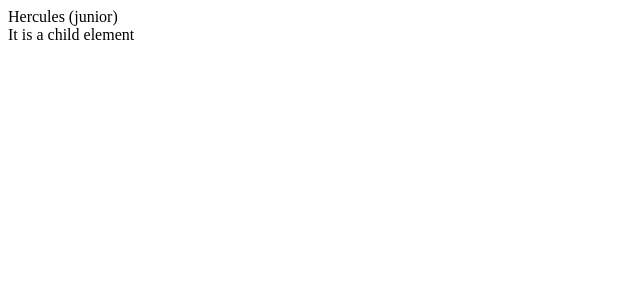
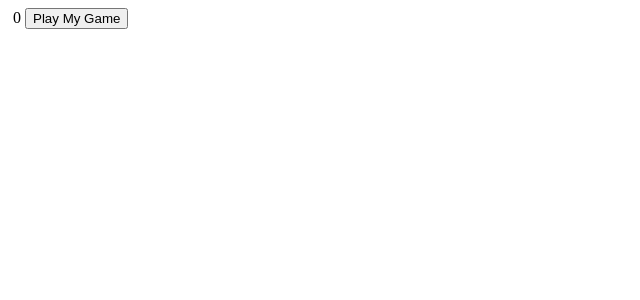
Before and after one commit to surtich/svelte-2024, a Svelte app: page / in a window 1280 px wide. Shown: the top 300 px of the page, without its empty margins (0-640 px from the left). Built offline with nearby package versions, Linux system fonts and the light colour scheme.

Commit message:
Se hacen los tests del componente Game.svelte.

```diff
--- a/package.json
+++ b/package.json
@@ -13,6 +13,8 @@
 		"@sveltejs/vite-plugin-svelte": "^2.4.2",
 		"@testing-library/jest-dom": "^6.1.3",
 		"@testing-library/svelte": "^4.0.3",
+		"@testing-library/user-event": "^14.5.1",
+		"@vitest/ui": "^0.34.6",
 		"eslint": "^8.50.0",
 		"eslint-config-prettier": "^9.0.0",
 		"eslint-plugin-svelte": "^2.34.0",
--- a/src/App.svelte
+++ b/src/App.svelte
@@ -1,7 +1,6 @@
 <script>
+	import Game from './lib/Game.svelte';
 	import Player from './lib/Player.svelte';
 </script>
 
-<Player name="Hercules" experience="junior">
-	<div>It is a child element</div>
-</Player>
+<Game name="My Game" inc={2} onLevelUp={() => {}} />
--- /dev/null
+++ b/src/lib/Game.svelte
@@ -0,0 +1,23 @@
+<script>
+	export let name = 'game';
+	export let inc = 1;
+	export let onLevelUp = () => {};
+	let points = 0;
+
+	function addPoints() {
+		points += inc;
+		if (points >= 10) {
+			points -= 10;
+			onLevelUp();
+		}
+	}
+</script>
+
+<div>{points} <button on:click={addPoints}>Play {name}</button></div>
+
+<style>
+	div {
+		display: inline-block;
+		margin-left: 5px;
+	}
+</style>
```
Also changed, not shown: 2 other files (tests, documents, lock files or other folders).
